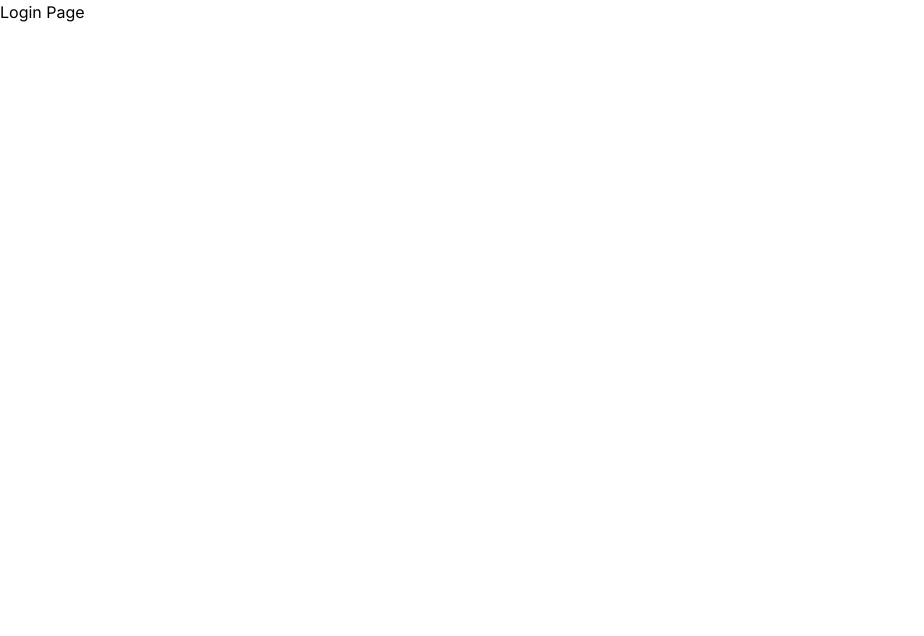
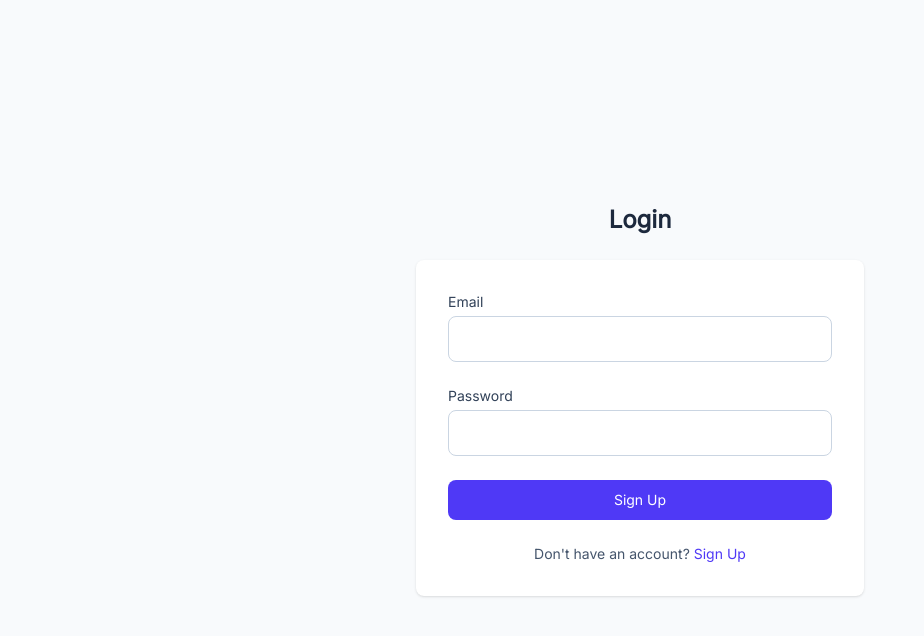
Before and after one commit to Subhamgtm15/applytrack, a React (Vite) app in the folder frontend/: page /login in a window 1280 px wide. Shown: the top 636 px of the page, without its empty margins (0-924 px from the left). Built offline with nearby package versions, Linux system fonts and the light colour scheme.

Commit message:
feat(auth): implement login endpoint and lign page UI

```diff
--- a/frontend/src/pages/auth/Login.tsx
+++ b/frontend/src/pages/auth/Login.tsx
@@ -1,8 +1,92 @@
-export default function Login() {
+import { useForm } from "../../hooks/useForm";
+import { useState } from "react";
+import { useMessage } from "../../hooks/useMessage";
+import { useNavigate } from "react-router-dom";
+import ErrorMessage from "../../components/ErrorMessage";
+import { loginUser } from "../../services/api";
+
+export default function Signup() {
+  const navigate = useNavigate();
+  const [errors, setErrors] = useState<Record<string, string>>({});
+  const [isLoading, setIsLoading] = useState(false);
+  const { message, showMessage } = useMessage();
+
+  const { formData, handleInputChange, validate } = useForm({
+    email: "",
+    password: "",
+  }); // this is the intial state of the form, which is an object with three properties: name, email, and password. The useForm hook will manage the state of this form data.
+
+  async function submitForm(e: React.FormEvent) {
+    e.preventDefault();
+
+    const missingFields = validate(["email", "password"]);
+
+    const newErrors: Record<string, string> = {}
+
+    missingFields.forEach((field) => {
+      newErrors[field] = `${field} is required`;
+    });
+
+    if (missingFields.length > 0) {
+      setErrors(newErrors);
+      return;
+    }
+    setErrors({});
+    setIsLoading(true);
+    try {
+      const response = await loginUser(formData);
+      showMessage(response.message, "success");
+    } catch (err: any) {
+      showMessage(err.response?.data?.message || "An error occurred", 'error');
+    } finally {
+      setIsLoading(false);
+    }
+  }
+
+
   return (
-    <div>
-      <h1>Login Page</h1>
-      {/* Login form will go here */}
+    <div className="min-h-screen flex flex-col items-center justify-center bg-slate-50 dark:bg-slate-900 px-4">
+      <h1 className="text-2xl font-bold text-slate-800 dark:text-slate-100 mb-6">Login</h1>
+      <form className="w-full max-w-md space-y-6 rounded-lg bg-white p-8 shadow-sm dark:bg-slate-800 dark:border dark:border-slate-700" onSubmit={submitForm}>
+        {message && (
+          <p className={`mb-4 rounded-lg bg-green-50 p-3 text-sm  ${message?.type === "error" ? "bg-red-50 text-red-600 dark:bg-red-900/40 dark:text-red-300" : "text-green-600 dark:bg-green-900/40 dark:text-green-300"}`}>
+            {message?.text}
+          </p>
+        )}
+        <div>
+          <label className="block text-sm font-medium text-slate-700 dark:text-slate-300">
+            Email
+          </label>
+          <input
+            type="email"
+            name="email"
+            value={formData.email}
+            onChange={handleInputChange}
+            className="mt-1 w-full rounded-lg border border-slate-300 px-4 py-2.5 outline-none focus:border-indigo-500 dark:border-slate-700 dark:bg-slate-800 dark:text-slate-200 dark:focus:border-indigo-400" />
+          <ErrorMessage error={errors.email} />
+
+        </div>
+        <div>
+          <label className="block text-sm font-medium text-slate-700 dark:text-slate-300">
+            Password
+          </label>
+          <input type="password" name="password"
+            value={formData.password}
+            onChange={handleInputChange}
+            className="mt-1 w-full rounded-lg border border-slate-300 px-4 py-2.5 outline-none focus:border-indigo-500 dark:border-slate-700 dark:bg-slate-800 dark:text-slate-200 dark:focus:border-indigo-400" />
+          <ErrorMessage error={errors.password} />
+        </div>
+        <button type="submit" disabled={isLoading} className="w-full rounded-lg bg-indigo-600 px-4 py-2.5 text-sm font-medium text-white hover:bg-indigo-700 focus:outline-none focus:ring-2 focus:ring-indigo-500 focus:ring-offset-2 dark:focus:ring-offset-slate-800 cursor-pointer disabled:opacity-60 disabled:cursor-not-allowed">
+          {isLoading ? "Signing up..." : "Sign Up"}
+        </button>
+        <div className="text-center text-sm text-slate-600 dark:text-slate-400">
+          Don't have an account?{" "}
+          <span className="text-indigo-600 hover:text-indigo-700 cursor-pointer font-medium" onClick={() => navigate("/signup")}>
+            Sign Up
+          </span>
+        </div>
+
+      </form>
     </div>
   );
 }
--- a/frontend/src/pages/auth/Signup.tsx
+++ b/frontend/src/pages/auth/Signup.tsx
@@ -41,6 +41,9 @@ export default function Signup() {
             showMessage(err.response?.data?.message || "An error occurred", 'error');
         } finally {
             setIsLoading(false);
+            formData.fullName = "";
+            formData.email = "";
+            formData.password = "";
         }
     }
 
--- a/frontend/src/services/api.ts
+++ b/frontend/src/services/api.ts
@@ -15,4 +15,9 @@ export const registerUser = async (formData: Omit<User, "id">) => {
 
 }
 
+export const loginUser=async(formData:Omit<User,"id"|"fullName">)=>{
+    const response=await api.post("/auth/login",formData);
+    return response.data;
+}
+
 export default api;
```
Also changed, not shown: 1 other file (tests, documents, lock files or other folders).
